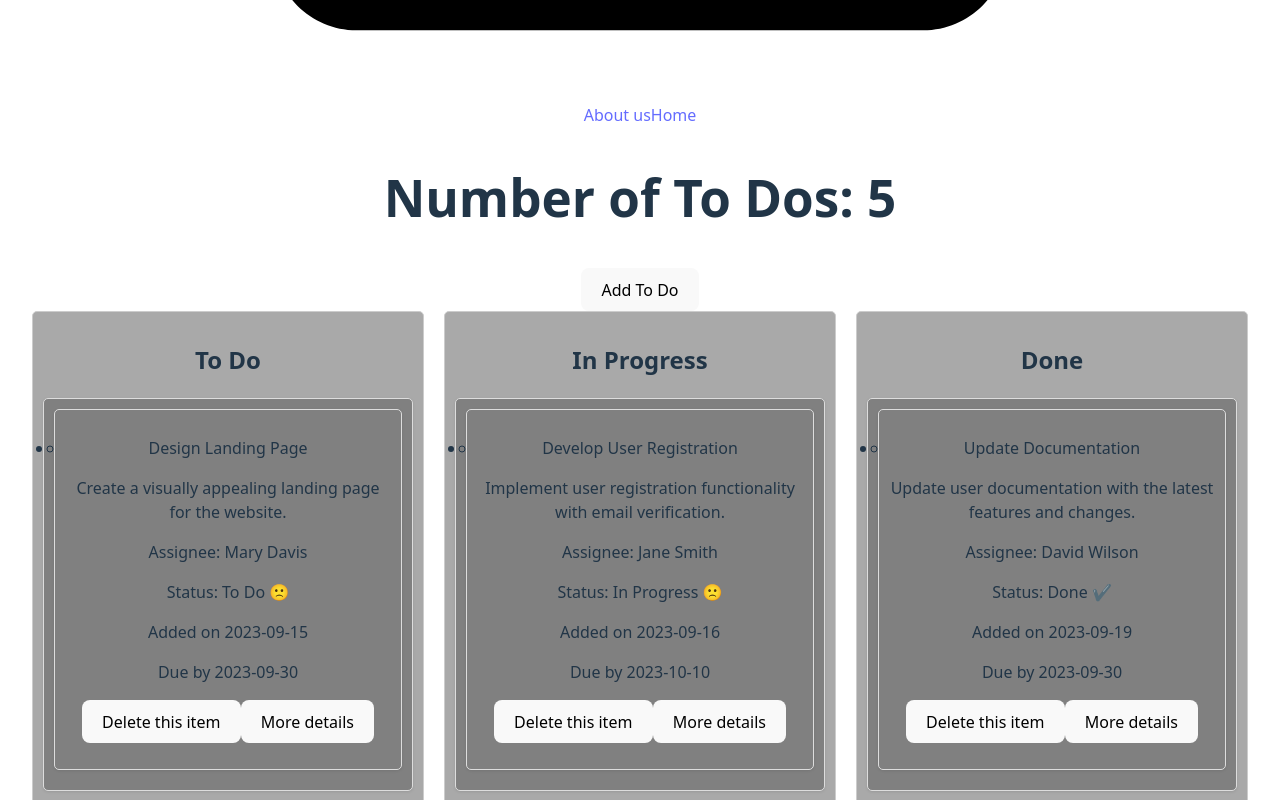
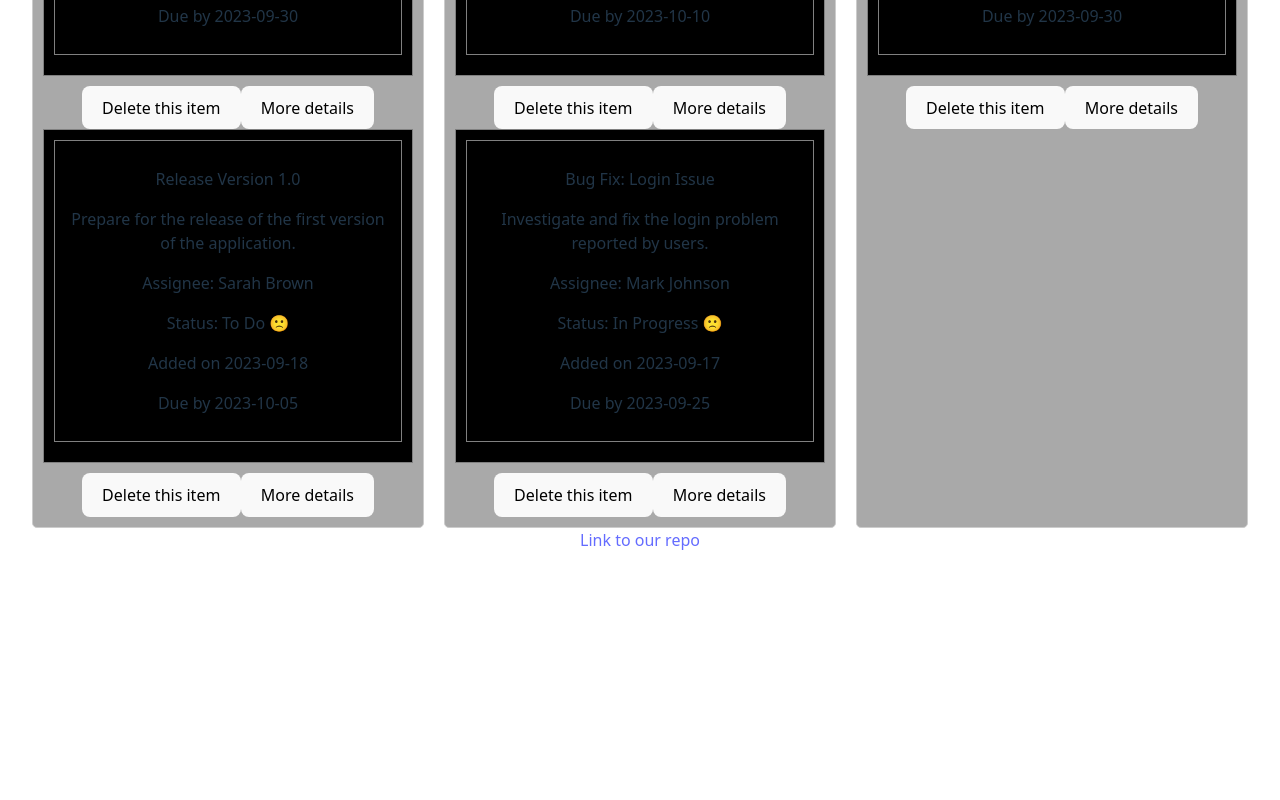
Before and after one commit to Dreng0t/kanban-board-2, a React (Vite) app: page / in a window 1280 px wide. Shown: the part 860-1660 px from the top of the page. After the commit the page ends 1444 px from the top, so only its background shows below. Built offline with nearby package versions, Linux system fonts and the light colour scheme.

Commit message:
fixed the issue with drag and drop, the dnd elements were conuming our button inputs

```diff
--- a/package.json
+++ b/package.json
@@ -10,6 +10,7 @@
     "preview": "vite preview"
   },
   "dependencies": {
+    "@dnd-kit/core": "^6.3.1",
     "react": "^19.0.0",
     "react-dom": "^19.0.0",
     "react-router": "^7.5.1",
--- a/src/App.jsx
+++ b/src/App.jsx
@@ -1,75 +1,70 @@
-import { useState } from 'react'
-import Home from './pages/Home'
-import About from './pages/About'
-import NotFound from './pages/NotFound'
-import ToDoList from './components/ToDoList'
-import Navbar from './components/Navbar'
-import TodoDetails from './pages/TodoDetails'
-import AddTodo from './pages/AddTodo'
-import './App.css'
-import { Route } from 'react-router-dom'
-import { Routes } from 'react-router-dom'
-import kanban from './data/kanban.json'
+
+import { useState, useEffect } from 'react';
+import Home from './pages/Home';
+import About from './pages/About';
+import NotFound from './pages/NotFound';
+import Navbar from './components/Navbar';
+import TodoDetails from './pages/TodoDetails';
+import AddTodo from './pages/AddTodo';
+import './App.css';
+import { Route } from 'react-router-dom';
+import { Routes } from 'react-router-dom';
+import kanban from './data/kanban.json';
 
 function App() {
   const [todoToDisplay, setTodoToDisplay] = useState(kanban);
 
+  useEffect(() => {
+    console.log('Updated todos:', todoToDisplay);
+  }, [todoToDisplay]);
 
   const createTodo = (newTodoDetails) => {
-
-    // find out id for the movie that we want to add
-    const todoIds = todoToDisplay.map((todoObj) => {
-      return todoObj.id;
-    });
+    const todoIds = todoToDisplay.map((todoObj) => todoObj.id);
     const maxId = Math.max(...todoIds);
     const nextId = maxId + 1;
 
     const newtodo = {
       ...newTodoDetails,
-      id: `${nextId}`
-    }
-    const newList = [newtodo, ...todoToDisplay]
+      id: `${nextId}`,
+    };
+    const newList = [newtodo, ...todoToDisplay];
+    setTodoToDisplay(newList);
+  };
 
-    setTodoToDisplay(newList)
-    console.log(todoToDisplay)
+  const deleteTodo = (todoToDeleteId) => {
+    const newList = todoToDisplay.filter((todo) => todo.id !== todoToDeleteId);
+    setTodoToDisplay(newList);
+  };
 
-
-  }
-
-
-    const deleteTodo = (todoToDeleteId) => {
-
-        const newList = todoToDisplay.filter((todo) => {
-            if (todo.id !== todoToDeleteId) {
-                return true; // keep it
-            } else {
-                return false; // discard it
-            }
-        })
-
-        // const newList = todoToDisplay.filter(movie => movie.id !== movieToDeleteId)
-
-        setTodoToDisplay(newList);
-
-    }
+  const updateTodoStatus = (todoId, newStatus) => {
+    const updatedTodos = todoToDisplay.map((todo) =>
+      todo.id === todoId ? { ...todo, status: newStatus } : todo
+    );
+    setTodoToDisplay(updatedTodos);
+  };
 
   return (
     <>
-
       <Navbar />
-
-
-
-
       <Routes>
-        <Route path='/' element={<Home todosArr={todoToDisplay} callbackToDelete={deleteTodo}/>}/>
-        <Route path="/create" element={<AddTodo callbackToCreate={createTodo} />} />
+        <Route
+          path='/'
+          element={
+            <Home
+              todosArr={todoToDisplay}
+              callbackToDelete={deleteTodo}
+              setTodosArr={setTodoToDisplay}
+              updateTodoStatus={updateTodoStatus}
+            />
+          }
+        />
+        <Route path='/create' element={<AddTodo callbackToCreate={createTodo} />} />
         <Route path='/about' element={<About />} />
-        <Route path='/todos/:todoId' element={<TodoDetails todoArr={todoToDisplay} />}/>
+        <Route path='/todos/:todoId' element={<TodoDetails todoArr={todoToDisplay} />} />
         <Route path='*' element={<NotFound />} />
       </Routes>
     </>
-  )
+  );
 }
 
-export default App
+export default App;
--- a/src/components/ListItem.jsx
+++ b/src/components/ListItem.jsx
@@ -1,36 +1,50 @@
-import kanban from '../data/kanban.json'
-import { useState } from "react";
-import ToDoList from './ToDoList';
+import { useDraggable } from '@dnd-kit/core';
 import { Link } from "react-router-dom";
 
 export default function ListItem(props) {
-    console.log(props)
+    const { attributes, listeners, setNodeRef, transform } = useDraggable({
+        id: props.todo.id,
+    });
+
+    const style = {
+        transform: transform ? `translate(${transform.x}px, ${transform.y}px)` : undefined,
+        cursor: 'grab',
+        border: '1px solid gray',
+        padding: '10px',
+        marginBottom: '10px',
+        background: 'black',
+    };
 
     let priority;
     if (props.todo.status === 'To Do' || props.todo.status === 'In Progress') {
-      priority = "🙁"
+        priority = "🙁";
     } else {
-      priority = '✔️'
+        priority = '✔️';
     }
 
+
+    const handleDeleteClick = (e) => {
+        e.stopPropagation(); // Prevent event from being consumed by drag-and-drop context
+        console.log("Deleting todo with id:", props.todo);
+        props.deleteTodo(props.todo.id); // Use the prop to call the delete function
+    };
+
+    const handleMoreDetailsClick = (e) => {
+        e.stopPropagation(); // Prevent event from being consumed by drag-and-drop context
+        // Navigate to the Todo details page or show a modal, depending on your implementation
+    };
+
+
     return (
-        <section className="ListItem">
-            <ul key={props.todo.id} className="card">
-                <li>
+        <div style={style} {...listeners} {...attributes}>
+            <div ref={setNodeRef} style={{ cursor: 'grab', border: '1px solid gray', padding: '10px', marginBottom: '10px', background: 'black' }}>
                 <p>{props.todo.title}</p>
                 <p>{props.todo.description}</p>
                 <p>Assignee: {props.todo.assignee}</p>
                 <p>Status: {props.todo.status} {priority}</p>
                 <p>Added on {props.todo.createdDate}</p>
                 <p>Due by {props.todo.dueDate}</p>
-                    <p>
-                        <button onClick={() => { props.deleteTodo(props.todo.id) }}>Delete this item</button>
-                        <Link to={`/todos/${props.todo.id}`}>
-                        <button>More details</button>
-                        </Link>
-                    </p>
-                </li>
-            </ul>
-        </section>
-    )
+            </div>
+        </div>
+    );
 }
--- a/src/components/Navbar.jsx
+++ b/src/components/Navbar.jsx
@@ -7,13 +7,13 @@ import kanbanboard from '../assets/kanbanboard.svg'
 
 export default function Navbar() {
     return (
-        <>
+        <div className="Navboard">
             <h1>KanBan Board</h1>
-            <img src={kanbanboard}></img>
+            <img className="logo" src={kanbanboard}></img>
             <nav>
                 <NavLink to='/about'>About us</NavLink>
                 <NavLink to='/'>Home</NavLink>
             </nav>
-        </>
+        </div>
     )
 }
--- a/src/components/ToDoList.jsx
+++ b/src/components/ToDoList.jsx
@@ -1,57 +1,92 @@
-import kanban from '../data/kanban.json'
-import ListItem from '../components/ListItem'
-import { useState } from "react";
+import { DndContext, useDroppable } from '@dnd-kit/core';
+import ListItem from '../components/ListItem';
+import { useState, useEffect } from "react";
 import { Link } from "react-router-dom";
 
 export default function ToDoList(props) {
+    const [todos, setTodos] = useState(props.todosArr);
 
-    const todoToDos = props.todosArr.filter((todo) => todo.status === "To Do");
-    const inProgressToDos = props.todosArr.filter((todo) => todo.status === "In Progress");
-    const doneToDos = props.todosArr.filter((todo) => todo.status === "Done");
+    useEffect(() => {
+        setTodos(props.todosArr);
+    }, [props.todosArr]);
+
+    const todoToDos = todos.filter((todo) => todo.status === "To Do");
+    const inProgressToDos = todos.filter((todo) => todo.status === "In Progress");
+    const doneToDos = todos.filter((todo) => todo.status === "Done");
+
+    const handleDragEnd = (event) => {
+        const { active, over } = event;
+        if (!over) return;
+
+        const draggedId = active.id;
+        const newStatus = over.id;
+
+        props.updateTodoStatus(draggedId, newStatus);
+    };
+
+    const DroppableColumn = ({ id, title, children }) => {
+        const { setNodeRef } = useDroppable({ id });
+
+        return (
+            <div ref={setNodeRef} className="column">
+                <h2>{title}</h2>
+                {children}
+            </div>
+        );
+    };
+
+    const handleDelete = (todoId) => {
+        props.deleteTodo(todoId); // Handle delete in ToDoList
+    };
 
     return (
         <section className="TodoList">
-
-            <h1>Number of To Dos: {props.todosArr.length}</h1>
-
+            <h1>Number of To Dos: {todos.length}</h1>
             <Link to="/create">
                 <button className="btn btn-primary">Add To Do</button>
             </Link>
 
+            <DndContext onDragEnd={handleDragEnd}>
+                <div className="board">
+                    <DroppableColumn id="To Do" title="To Do">
+                        {todoToDos.map((todoObj) => (
+                            <div key={todoObj.id}>
+                                {/* Render the ListItem as usual */}
+                                <ListItem todo={todoObj} deleteTodo={props.deleteTodo} />
+                                {/* Render the buttons outside ListItem */}
+                                <button onClick={() => handleDelete(todoObj.id)}>Delete this item</button>
+                                <Link to={`/todos/${todoObj.id}`}>
+                                    <button>More details</button>
+                                </Link>
+                            </div>
+                        ))}
+                    </DroppableColumn>
 
-            <div className="board">
-                <div className="column">
-                    <h2>To Do</h2>
-                    {todoToDos.map((todoObj) => (
-                        <ul key={todoObj.id} className="card">
-                            <li>
+                    <DroppableColumn id="In Progress" title="In Progress">
+                        {inProgressToDos.map((todoObj) => (
+                            <div key={todoObj.id}>
                                 <ListItem todo={todoObj} deleteTodo={props.deleteTodo} />
-                            </li>
-                        </ul>
-                    ))}
+                                <button onClick={() => handleDelete(todoObj.id)}>Delete this item</button>
+                                <Link to={`/todos/${todoObj.id}`}>
+                                    <button>More details</button>
+                                </Link>
+                            </div>
+                        ))}
+                    </DroppableColumn>
+
+                    <DroppableColumn id="Done" title="Done">
+                        {doneToDos.map((todoObj) => (
+                            <div key={todoObj.id}>
+                                <ListItem todo={todoObj} deleteTodo={props.deleteTodo} />
+                                <button onClick={() => handleDelete(todoObj.id)}>Delete this item</button>
+                                <Link to={`/todos/${todoObj.id}`}>
+                                    <button>More details</button>
+                                </Link>
+                            </div>
+                        ))}
+                    </DroppableColumn>
                 </div>
-                <div className="column">
-                    <h2>In Progress</h2>
-                    {inProgressToDos.map((todoObj) => (
-                        <ul key={todoObj.id} className="card">
-                            <li>
-                                <ListItem todo={todoObj} deleteTodo={props.deleteTodo} />
-                            </li>
-                        </ul>
-                    ))}
-                </div>
-                <div className="column">
-                    <h2>Done</h2>
-                    {doneToDos.map((todoObj) => (
-                        <ul key={todoObj.id} className="card">
-                            <li>
-                                <ListItem todo={todoObj} deleteTodo={props.deleteTodo} />
-                            </li>
-                        </ul>
-                    ))}
-                </div>
-            </div>
-
+            </DndContext>
         </section>
-    )
+    );
 }
--- a/src/pages/Home.jsx
+++ b/src/pages/Home.jsx
@@ -9,7 +9,7 @@ export default function Home(props) {
     return (
         <>
             <Sidebar />
-            <ToDoList todosArr={props.todosArr} deleteTodo={props.callbackToDelete} />
+            <ToDoList todosArr={props.todosArr} deleteTodo={props.callbackToDelete} updateTodoStatus={props.updateTodoStatus} />
             <Footer />
         </>
     )
```
Also changed, not shown: 1 other file (tests, documents, lock files or other folders). Lines whose indentation alone changed are shown as unchanged.
